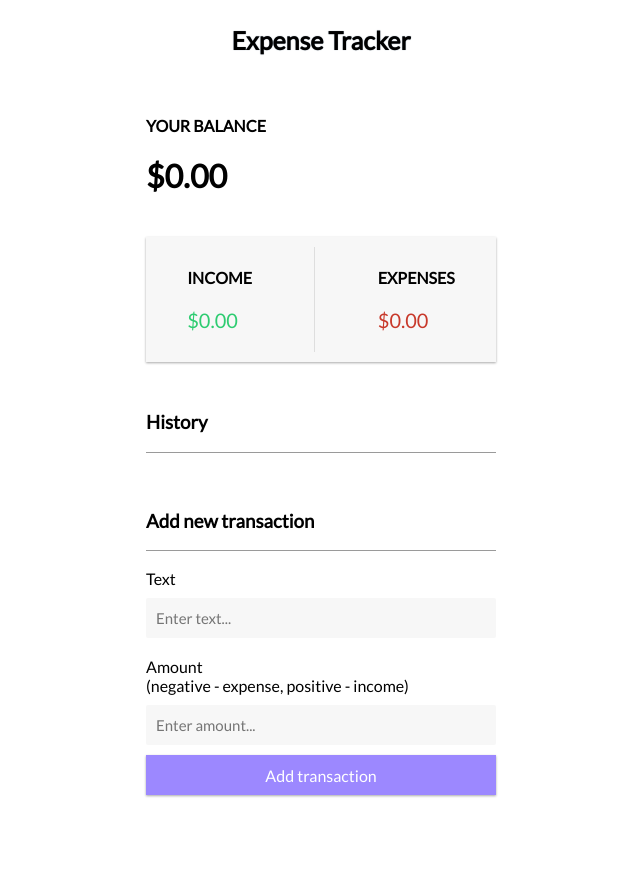
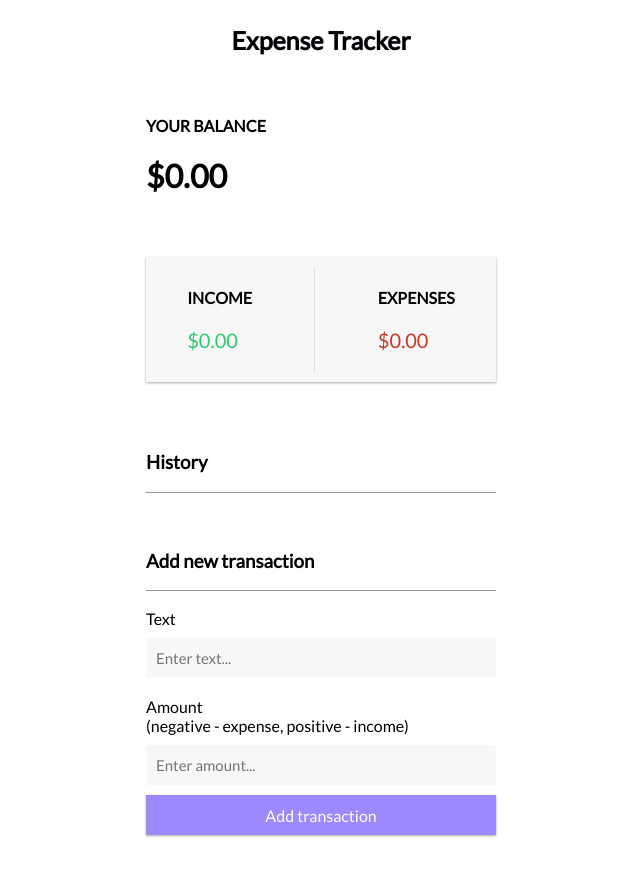
Before and after one commit to Amir-Shahzad7/Expense-Tracker-App, a React (Create React App) app: page / in a window 1280 px wide. Shown: the top 876 px of the page, without its empty margins (319-959 px from the left). Before the commit the page ends 845 px from the top, so only its background shows below. Built offline with nearby package versions, Linux system fonts and the light colour scheme.

Commit message:
Update App.css

```diff
--- a/src/App.css
+++ b/src/App.css
@@ -26,10 +26,10 @@
   font-family: "Lato";
   display: flex;
   flex-direction: row;
-  flex: 1;
   justify-content: space-around;
   box-shadow: 0px 1px 3px rgba(0, 0, 0, 0.12), 0 1px 2px rgba(0, 0, 0, 0.24);
   padding: 10px;
+  margin: 20px 0;
 }
 .TransactionHistory{
   font-family: "Lato";
```
